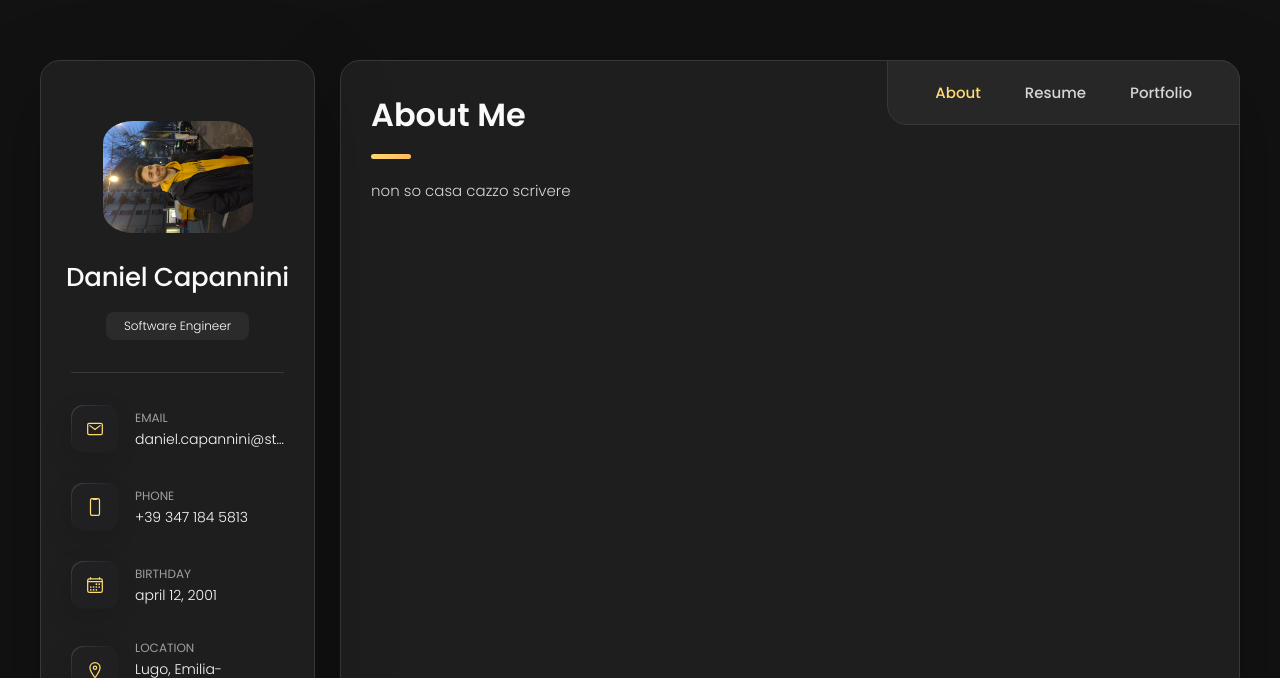
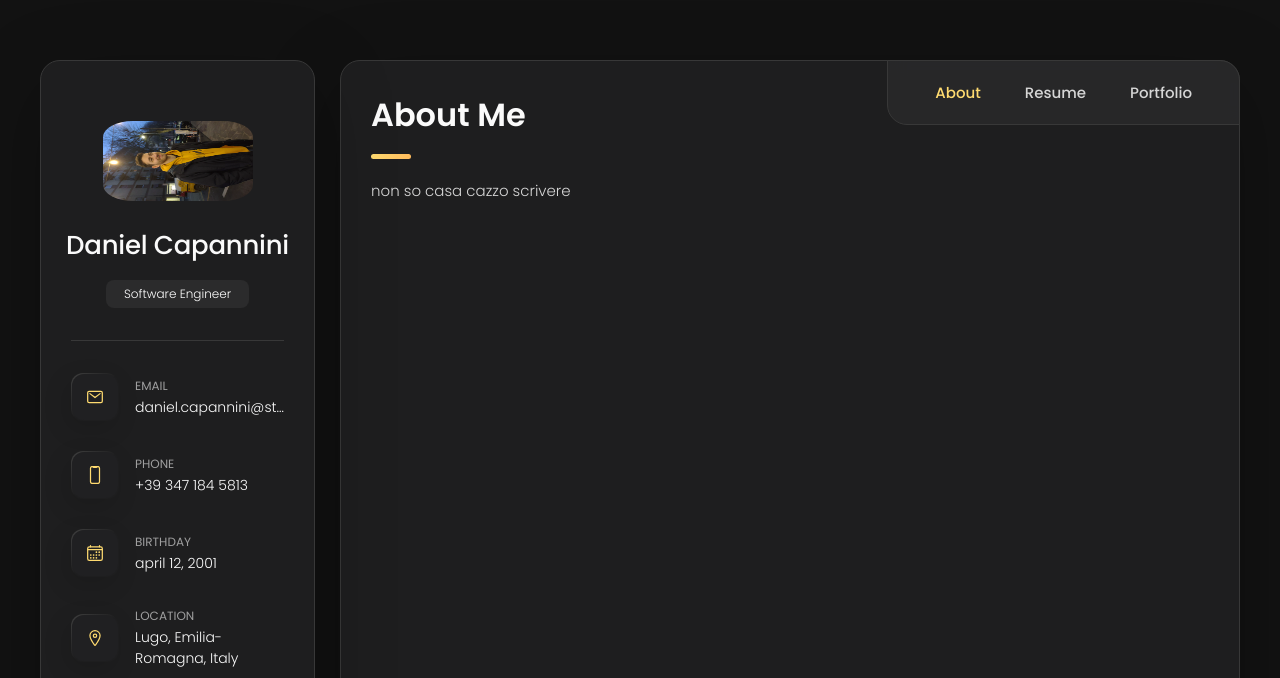
Before and after one commit to DanielCapannini/DanielCapannini.github.io, a plain HTML site: page index.html in a window 1280 px wide. Shown: the top 678 px of the page. Drawn offline with nearby package versions, Linux system fonts and the light colour scheme.

Commit message:
Update index.html

```diff
--- a/index.html
+++ b/index.html
@@ -30,7 +30,7 @@
     <aside class="sidebar" data-sidebar>
       <div class="sidebar-info">
         <figure class="avatar-box">
-          <img src="./assets/img/img-20230111-171109297.webp" alt="Daniel Capannini" width="80" style="border-radius:20%">
+          <img src="./assets/img/img-20230111-171109297.webp" alt="Daniel Capannini" width="80" height="80" style="border-radius:20%">
         </figure>
         <div class="info-content">
           <h1 class="name" title="Daniel Capannini">Daniel Capannini</h1>
```
